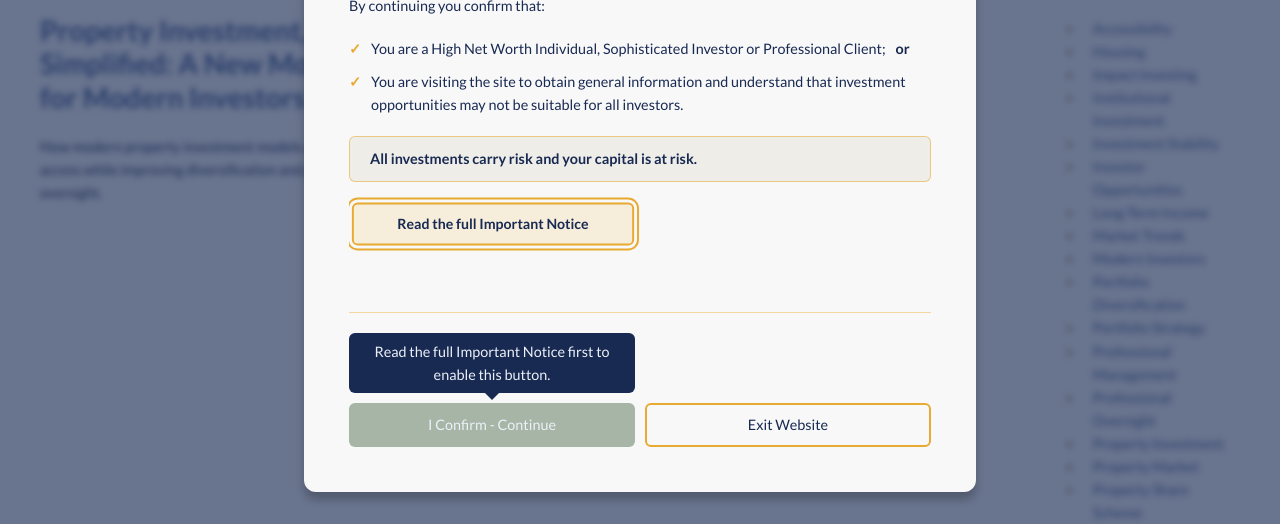
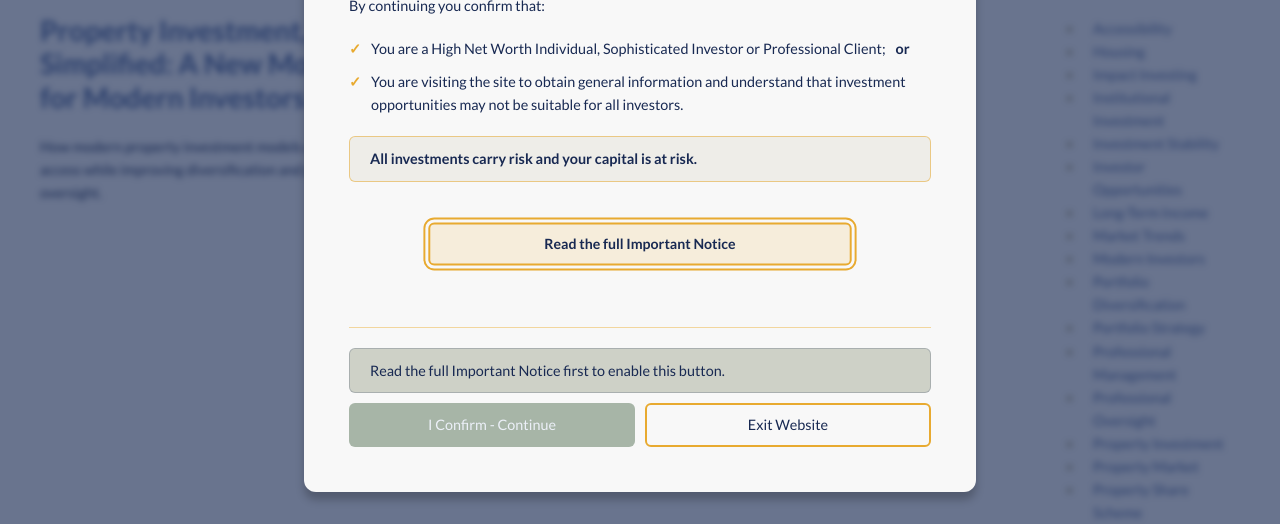
Before and after one commit to malarkey/aurus-website, an Eleventy site: page src/posts/tag.njk in a window 1280 px wide. Shown: the part 256-780 px from the top of the page. Built offline with nearby package versions, Linux system fonts and the light colour scheme; Eleventy itself is replaced by a stand-in of ours; files that its build step writes are made by us from their sources.

Commit message:
Enhance investor gate notice functionality with end marker and scroll detection improvements

```diff
--- a/src/_includes/partials/investor-gate.html
+++ b/src/_includes/partials/investor-gate.html
@@ -27,12 +27,13 @@ tabindex="-1">
 <p class="investor-gate__notice-instruction" id="investor-gate-notice-instruction">Please read the full Important Notice. The confirm button will become available when you reach the end.</p>
 <div class="investor-gate__notice-scroll" data-investor-gate-scroll tabindex="0" aria-describedby="investor-gate-notice-instruction">
 {% include "partials/important-notice-content.html" %}
+<span class="investor-gate__notice-end" data-investor-gate-notice-end aria-hidden="true"></span>
 </div>
 </div>
 </div>
 <div class="investor-gate__actions">
+<p class="investor-gate__confirm-hint" id="investor-gate-confirm-hint" data-investor-gate-confirm-hint role="status">Read the full Important Notice first to enable this button.</p>
 <div class="investor-gate__confirm-group">
-<p class="investor-gate__confirm-hint" id="investor-gate-confirm-hint" data-investor-gate-confirm-hint role="status">Read the full Important Notice first to enable this button.</p>
 <button class="btn investor-gate__confirm" type="button" data-investor-gate-confirm disabled aria-disabled="true" aria-describedby="investor-gate-confirm-hint" title="Read the full Important Notice first to enable this button.">I Confirm - Continue</button>
 </div>
 <button class="investor-gate__exit" type="button" data-investor-gate-exit>Exit Website</button>
--- a/src/css/critical.css
+++ b/src/css/critical.css
@@ -776,14 +776,17 @@ background-color: transparent;
 border: var(--border-width-r) solid var(--color-border);
 border-radius: var(--border-radius-r);
 color: var(--color-text-default);
-display: inline-flex;
+display: flex;
 font-weight: var(--font-weight-bd);
-inline-size: min(100%, 18rem);
+inline-size: min(100%, 27rem);
 justify-content: center;
-margin-block: var(--spacing-r) 0;
+line-height: var(--lineheight-s);
+margin-block: var(--spacing-l) 0;
 margin-inline: auto;
 min-block-size: 2.75rem;
+padding-block: 0;
 padding-inline: var(--spacing-r);
+place-content: center;
 text-align: center;
 text-transform: none; }
 
@@ -820,6 +823,10 @@ padding: var(--spacing-r); }
 outline: var(--border-width-r) solid var(--color-border);
 outline-offset: 3px; }
 
+.investor-gate__notice-end {
+block-size: 1px;
+display: block; }
+
 .investor-gate .important-notice-content h2 {
 font-size: var(--font-size-r);
 margin-block-start: var(--spacing-r); }
@@ -855,25 +862,17 @@ display: grid;
 gap: var(--spacing-s); }
 
 .investor-gate__confirm-hint {
-background-color: var(--color-background-alt);
+background-color: color-mix(in oklch, var(--color-background-alt) 18%, var(--color-background-default));
+border: 1px solid color-mix(in oklch, var(--color-background-alt) 20%, transparent);
 border-radius: var(--border-radius-r);
-color: var(--color-text-alt);
-font-size: var(--font-size-xs);
-justify-self: center;
+color: var(--color-text-default);
+font-size: var(--font-size-s);
+grid-column: 1 / -1;
+line-height: var(--lineheight-r);
 margin-block: 0;
-max-inline-size: 30ch;
-padding: var(--spacing-xs) var(--spacing-s);
-position: relative;
-text-align: center; }
-
-.investor-gate__confirm-hint::after {
-border: .45rem solid transparent;
-border-block-start-color: var(--color-background-alt);
-content: "";
-inset-block-end: -.85rem;
-inset-inline-start: 50%;
-position: absolute;
-translate: -50% 0; }
+max-inline-size: none;
+padding: var(--spacing-s) var(--spacing-r);
+text-align: start; }
 
 .investor-gate__confirm-hint[hidden] {
 display: none; }
--- a/src/js/scripts.js
+++ b/src/js/scripts.js
@@ -198,6 +198,7 @@
   const summaryPanel = gate.querySelector("[data-investor-gate-summary]");
   const noticePanel = gate.querySelector("[data-investor-gate-notice]");
   const noticeScroll = gate.querySelector("[data-investor-gate-scroll]");
+  const noticeEndMarker = gate.querySelector("[data-investor-gate-notice-end]");
   const confirmHint = gate.querySelector("[data-investor-gate-confirm-hint]");
   const focusableSelector = [
     "a[href]",
@@ -208,7 +209,7 @@
     "[tabindex]:not([tabindex='-1'])",
   ].join(",");
 
-  if (!dialog || !confirmButton || !exitButton || !readButton || !bodyPanel || !summaryPanel || !noticePanel || !noticeScroll || !confirmHint) {
+  if (!dialog || !confirmButton || !exitButton || !readButton || !bodyPanel || !summaryPanel || !noticePanel || !noticeScroll || !noticeEndMarker || !confirmHint) {
     return;
   }
 
@@ -252,9 +253,33 @@
     confirmHint.hidden = true;
   };
 
+  const hasContainerReachedEnd = (container) => {
+    const maxScrollTop = Math.max(0, container.scrollHeight - container.clientHeight);
+
+    if (maxScrollTop <= scrollEndTolerance) {
+      return false;
+    }
+
+    return Math.ceil(container.scrollTop) >= maxScrollTop - scrollEndTolerance;
+  };
+
+  const isNoticeEndVisible = () => {
+    const noticeScrollRect = noticeScroll.getBoundingClientRect();
+    const bodyPanelRect = bodyPanel.getBoundingClientRect();
+    const noticeEndRect = noticeEndMarker.getBoundingClientRect();
+
+    return (
+      noticeEndRect.bottom <= noticeScrollRect.bottom + scrollEndTolerance ||
+      noticeEndRect.bottom <= bodyPanelRect.bottom + scrollEndTolerance
+    );
+  };
+
   const hasReadNoticeToEnd = () => {
-    const scrolledAmount = Math.ceil(noticeScroll.scrollTop + noticeScroll.clientHeight);
-    return scrolledAmount >= noticeScroll.scrollHeight - scrollEndTolerance;
+    return (
+      hasContainerReachedEnd(noticeScroll) ||
+      hasContainerReachedEnd(bodyPanel) ||
+      isNoticeEndVisible()
+    );
   };
 
   const updateConfirmationAvailability = () => {
@@ -272,11 +297,13 @@
   };
 
   const handleNoticeScroll = () => {
-    if (noticeScroll.scrollTop > 0) {
-      hasScrolledNotice = true;
-    }
+    hasScrolledNotice = true;
 
     updateConfirmationAvailability();
+  };
+
+  const handleNoticeProgress = () => {
+    window.requestAnimationFrame(updateConfirmationAvailability);
   };
 
   const resetNoticePosition = () => {
@@ -412,6 +439,10 @@
 
   readButton.addEventListener("click", showNotice);
   noticeScroll.addEventListener("scroll", handleNoticeScroll, { passive: true });
+  bodyPanel.addEventListener("scroll", handleNoticeScroll, { passive: true });
+  noticeScroll.addEventListener("wheel", handleNoticeProgress, { passive: true });
+  noticeScroll.addEventListener("touchmove", handleNoticeProgress, { passive: true });
+  noticeScroll.addEventListener("keyup", handleNoticeProgress);
 
   confirmButton.addEventListener("click", () => {
     if (confirmButton.disabled || !hasOpenedNotice || !hasScrolledNotice || !hasReadNoticeToEnd()) {
```
